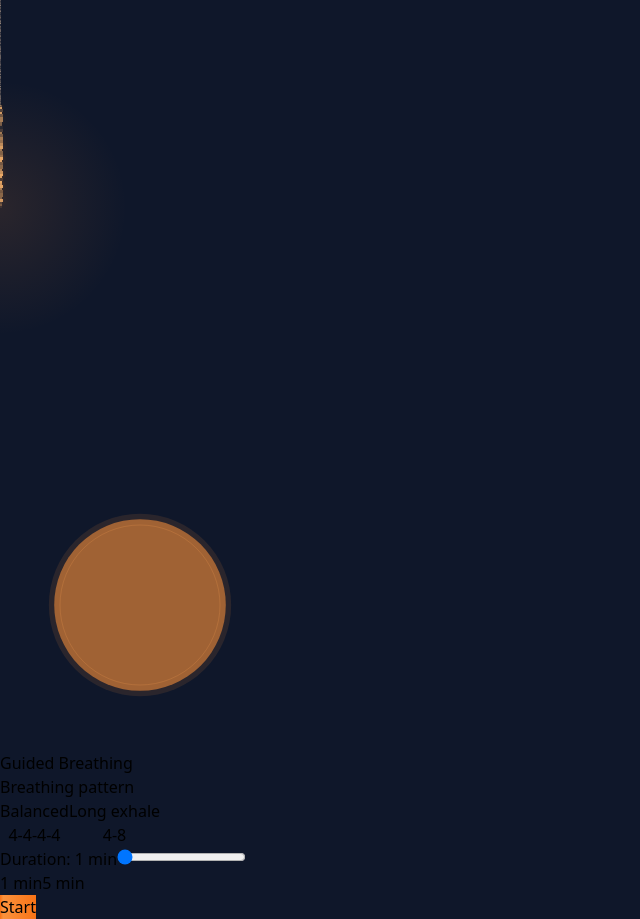
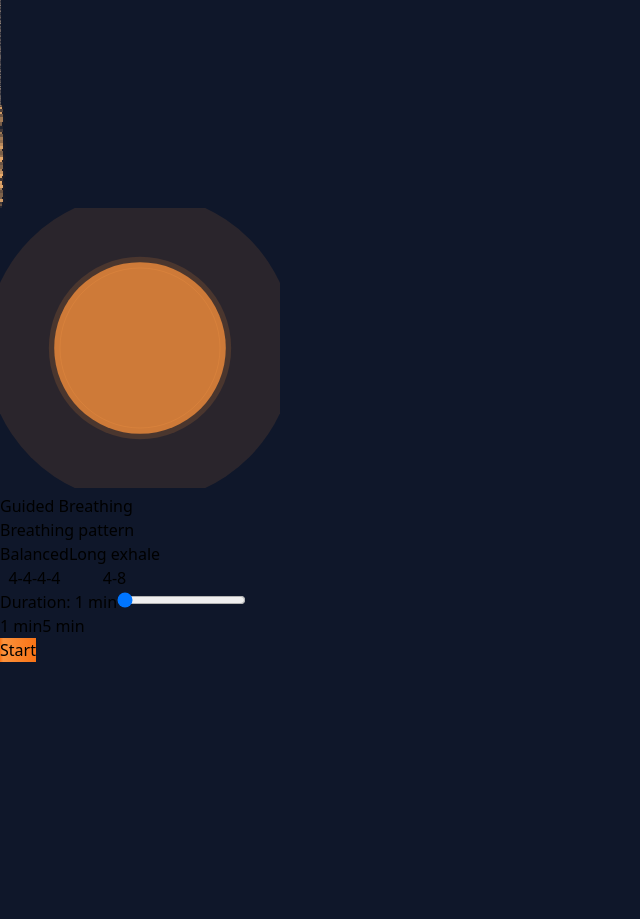
Before and after one commit to julscorner/schmol-breathing-app, a React (Vite) app: page / in a window 1280 px wide. Shown: the whole page, without its empty margins (0-640 px from the left). After the commit the page ends 800 px from the top, so only its background shows below. Built offline with nearby package versions, Linux system fonts and the light colour scheme.

Commit message:
Add files via upload

```diff
--- a/src/App.jsx
+++ b/src/App.jsx
@@ -289,13 +289,13 @@ const App = () => {
     }
     // Si prefers-reduced-motion, pas de pulsation
     if (prefersReducedMotion) {
-      return { radius: 55, opacity: 0.5 };
+      return { radius: 55, opacity: 0.75 };
     }
     // Animation plus fluide avec courbe sinusoïdale douce
     const pulse = 0.5 + Math.sin(idlePulse) * 0.12;
     return {
       radius: 30 + pulse * 50,
-      opacity: 0.45 + Math.sin(idlePulse) * 0.12
+      opacity: 0.65 + Math.sin(idlePulse) * 0.1
     };
   };
 
@@ -479,18 +479,7 @@ const App = () => {
       )}
 
       {!isStarted && !showEndScreen && !prefersReducedMotion && (
-        <div
-          className="absolute left-1/2 -translate-x-1/2 rounded-full"
-          style={{
-            top: '30%',
-            width: `${(getIdleCircleProps().radius + 25) * 3}px`,
-            height: `${(getIdleCircleProps().radius + 25) * 3}px`,
-            background: `radial-gradient(circle,
-              rgba(251, 146, 60, ${getIdleCircleProps().opacity * 0.2}) 0%,
-              rgba(251, 146, 60, 0) 70%)`,
-            transform: 'translate(-50%, -50%)'
-          }}
-        />
+        <></>
       )}
     </div>
   );
@@ -540,7 +529,7 @@ const App = () => {
       <div className="min-h-screen bg-slate-900 relative overflow-y-auto">
         <BackgroundEffects />
 
-        <div className="min-h-screen flex flex-col lg:flex-row items-center justify-center p-4 gap-12 lg:gap-12 relative z-10">
+        <div className="min-h-screen flex flex-col lg:flex-row items-center justify-center p-4 lg:px-16 xl:px-24 gap-12 lg:gap-12 relative z-10">
 
           {/* Cercle cliquable - accessible au clavier */}
           <button
@@ -556,12 +545,23 @@ const App = () => {
               role="img"
               aria-label="Breathing circle animation"
             >
+              {/* Halo externe - suit le cercle */}
+              {!prefersReducedMotion && (
+                <circle
+                  cx="140"
+                  cy="140"
+                  r={(25 + idleCircle.radius) * 1.8}
+                  fill={`rgba(251, 146, 60, ${idleCircle.opacity * 0.15})`}
+                />
+              )}
+              {/* Halo moyen */}
               <circle
                 cx="140"
                 cy="140"
                 r={idleCircle.radius * 1.5}
                 fill={`rgba(251, 146, 60, ${idleCircle.opacity * 0.2})`}
               />
+              {/* Cercle guide */}
               <circle
                 cx="140"
                 cy="140"
@@ -571,6 +571,7 @@ const App = () => {
                 strokeWidth="1"
                 opacity="0.2"
               />
+              {/* Cercle principal */}
               <circle
                 cx="140"
                 cy="140"
```
